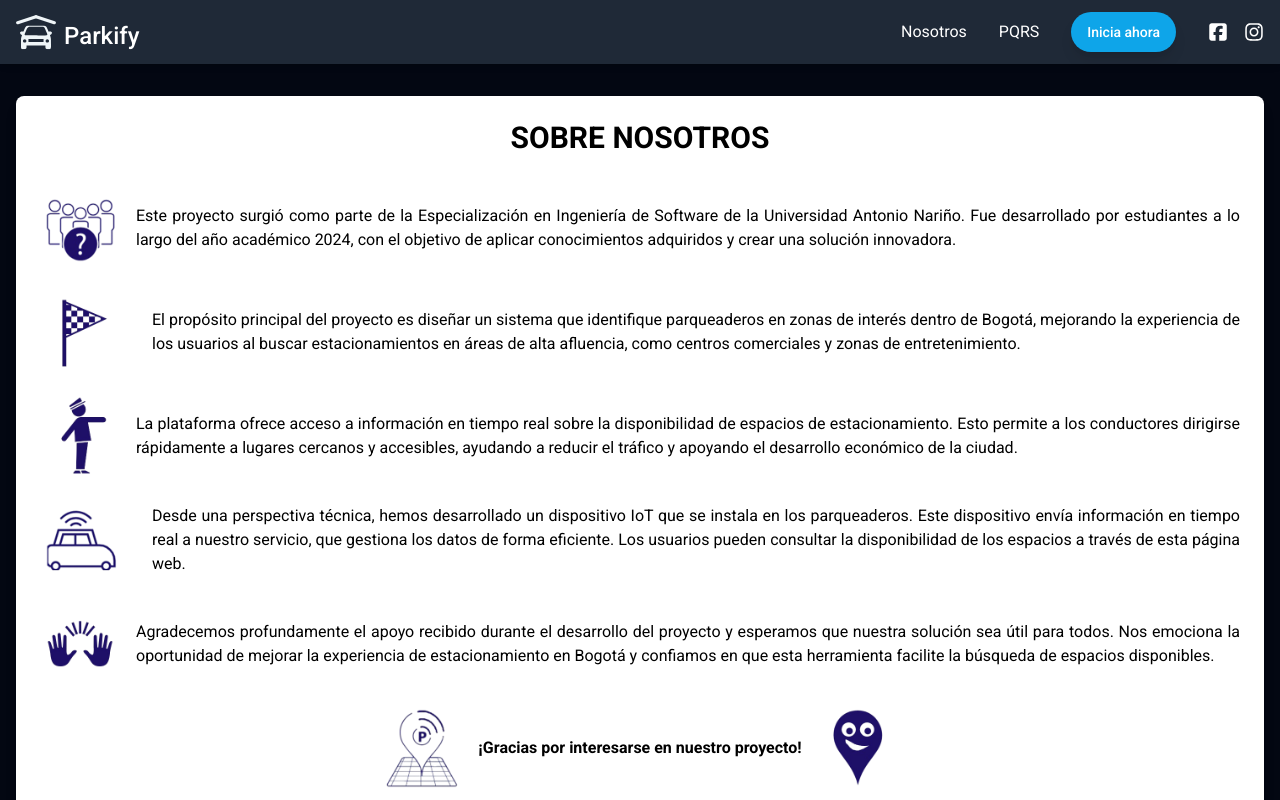
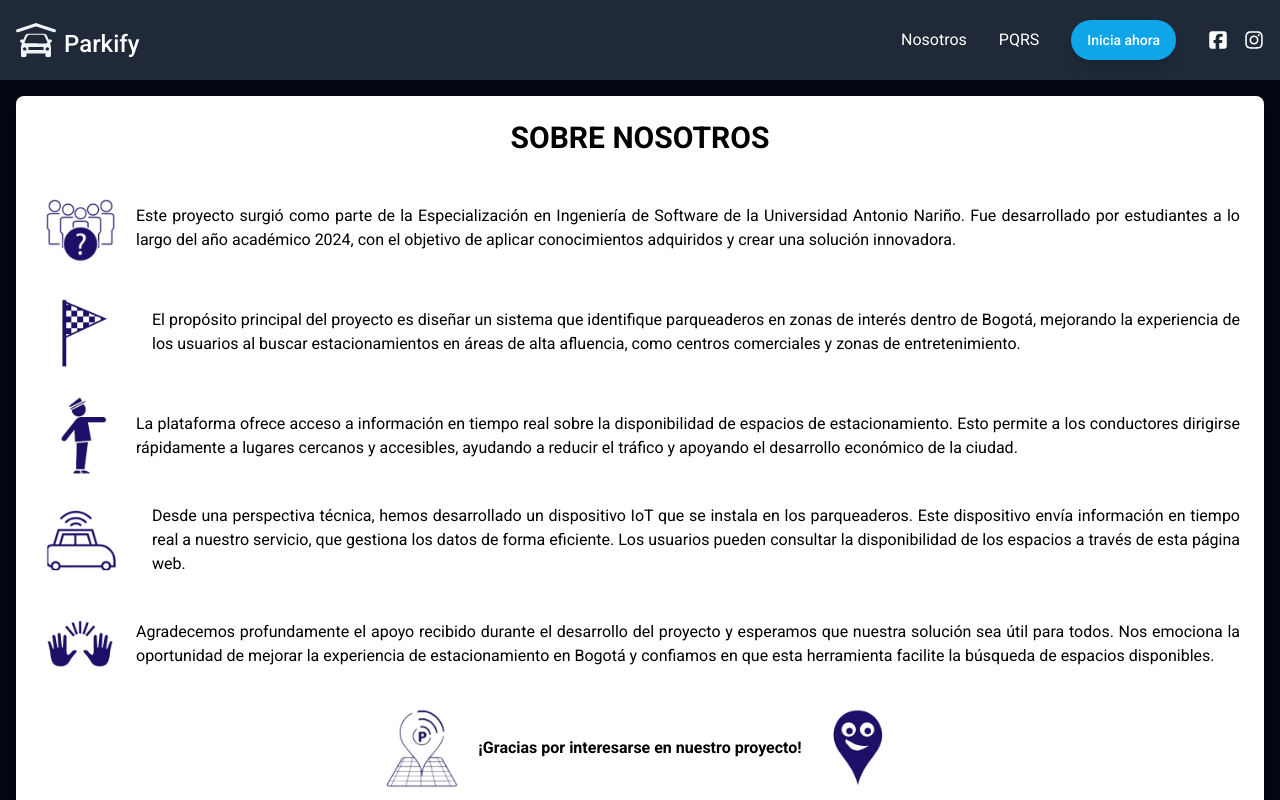
Before and after one commit to parkiusource/parking-radar-frontend, a React (Vite) app: page /features in a window 1280 px wide. Built offline with nearby package versions, Linux system fonts and the light colour scheme; no server answers.

Commit message:
Enhancement: Unified the header styling (#23)

```diff
--- /dev/null
+++ b/src/components/Branding.jsx
@@ -0,0 +1,25 @@
+import { twMerge } from 'tailwind-merge';
+
+import Logo from '@/components/Logo';
+
+export function Branding({ className = 'primary', variant }) {
+  const variants = {
+    primary: 'text-primary',
+    secondary: 'text-secondary',
+  };
+
+  return (
+    <div
+      className={twMerge(
+        'font-medium text-2xl flex items-center gap-2',
+        variants[variant],
+        className,
+      )}
+    >
+      <Logo variant={variant} />
+      <span className="translate-y-1">Parkify</span>
+    </div>
+  );
+}
+
+export default Branding;
--- a/src/components/Header.jsx
+++ b/src/components/Header.jsx
@@ -1,13 +1,13 @@
+import { Branding } from '@/components/Branding';
 import { Button } from '@/components/common';
-import Logo from '@/components/Logo';
 import { FaInstagram, FaSquareFacebook } from 'react-icons/fa6';
 import { Link } from 'react-router-dom';
 import { twMerge } from 'tailwind-merge';
 
-const getHeaderclassName = ({ className } = {}) => {
+export const getHeaderclassName = ({ className }) => {
   return twMerge([
     'fixed top-0 z-10',
-    'w-full h-16 p-4',
+    'w-full min-h-20 p-4',
     'bg-secondary shadow-md',
     'flex justify-between items-center',
     'text-white',
@@ -23,11 +23,10 @@ const CtaButton = () => {
   );
 };
 
-const Header = () => (
-  <header className={getHeaderclassName()}>
-    <Link className="font-medium text-2xl flex items-center gap-2" to="/">
-      <Logo />
-      <span className="translate-y-1">Parkify</span>
+const Header = ({ className }) => (
+  <header className={getHeaderclassName({ className })}>
+    <Link to="/">
+      <Branding />
     </Link>
 
     <nav className="hidden md:flex items-center gap-8">
--- a/src/components/SearchBox.jsx
+++ b/src/components/SearchBox.jsx
@@ -1,3 +1,10 @@
+import { useState } from 'react';
+
+import isEmpty from 'lodash/isEmpty';
+import { LuMapPin, LuSearch } from 'react-icons/lu';
+import { twMerge } from 'tailwind-merge';
+
+import { Button } from '@/components/common/Button';
 import {
   Popover,
   PopoverClose,
@@ -5,13 +12,9 @@ import {
   PopoverPortal,
   PopoverTrigger,
 } from '@/components/common/Popover';
-import { useState } from 'react';
-import { LuMapPin, LuSearch } from 'react-icons/lu';
-
-import isEmpty from 'lodash/isEmpty';
-import { Button } from '@/components/common';
 
 export default function SearchBox({
+  className,
   placeholder = 'Buscar lugar...',
   useSearchHook,
   onResultSelected,
@@ -21,16 +24,16 @@ export default function SearchBox({
   const { results, loading } = useSearchHook(searchTerm);
 
   return (
-    <div>
+    <div className={twMerge('w-full', className)}>
       <Popover>
         <PopoverTrigger asChild>
-          <div className="relative w-full max-w-xs">
+          <div className="relative w-full">
             <input
               type="text"
               placeholder={placeholder}
               value={searchTerm}
               onChange={(e) => setSearchTerm(e.target.value)}
-              className="pl-10 pr-4 py-2 w-full border border-secondary-300 rounded-full focus:ring-2 focus:ring-sky-500 focus:outline-none transition-shadow"
+              className="text-secondary-600 pl-10 pr-4 py-2 w-full border border-secondary-300 rounded-full focus:ring-2 focus:ring-sky-500 focus:outline-none transition-shadow"
             />
             <LuSearch className="absolute left-3 top-1/2 -translate-y-1/2 text-secondary-400 w-5 h-5" />
           </div>
--- a/src/pages/Parking.jsx
+++ b/src/pages/Parking.jsx
@@ -5,12 +5,13 @@ import { Link } from 'react-router-dom';
 
 import useSearchPlaces from '@/api/hooks/useSearchPlaces';
 import { Button } from '@/components/common';
-import Logo from '@/components/Logo';
 import Map from '@/components/Map';
 import SearchBox from '@/components/SearchBox';
 import { ParkingContext } from '@/context/ParkingContext';
 import { UserContext } from '@/context/UserContext';
 import { useNearbyParkingSpots } from '@/hooks/useNearbySpots';
+import { getHeaderclassName } from '@/components/Header';
+import Branding from '@/components/Branding';
 
 const DEFAULT_MAX_DISTANCE = 1000;
 const DEFAULT_LIMIT = 10;
@@ -49,22 +50,20 @@ export default function Parking() {
 
   return (
     <div className="min-h-screen bg-secondary-100 flex flex-col">
-      <header className="w-full bg-white shadow-md p-4 fixed md:relative top-0 z-10">
-        <div className="max-w-6xl mx-auto flex items-center justify-between flex-wrap gap-2">
-          <Link
-            to="/"
-            className="flex items-center gap-2 text-2xl font-semibold text-secondary-800 hover:text-sky-500 transition-colors"
-            aria-label="Ir a la página principal"
+      <header
+        className={getHeaderclassName({
+          className: 'gap-6 bg-white sticky md:relative top-0 z-10',
+        })}
       >
-            <Logo variant="secondary" className="-translate-y-1" />
-            <span className="whitespace-nowrap">Parkify</span>
+        <Link to="/">
+          <Branding variant="secondary" />
         </Link>
         <SearchBox
+          className="max-w-xs md:max-w-sm flex-1 translate-y-px"
           placeholder="Busca cerca a tu destino..."
           useSearchHook={useSearchPlaces}
           onResultSelected={handleCustomPlaceSelected}
         />
-        </div>
       </header>
 
       <main className="flex-grow grid grid-cols-1 md:grid-cols-3 gap-4 p-4 mt-1 max-w-6xl mx-auto">
```
Lines whose indentation alone changed are shown as unchanged.
